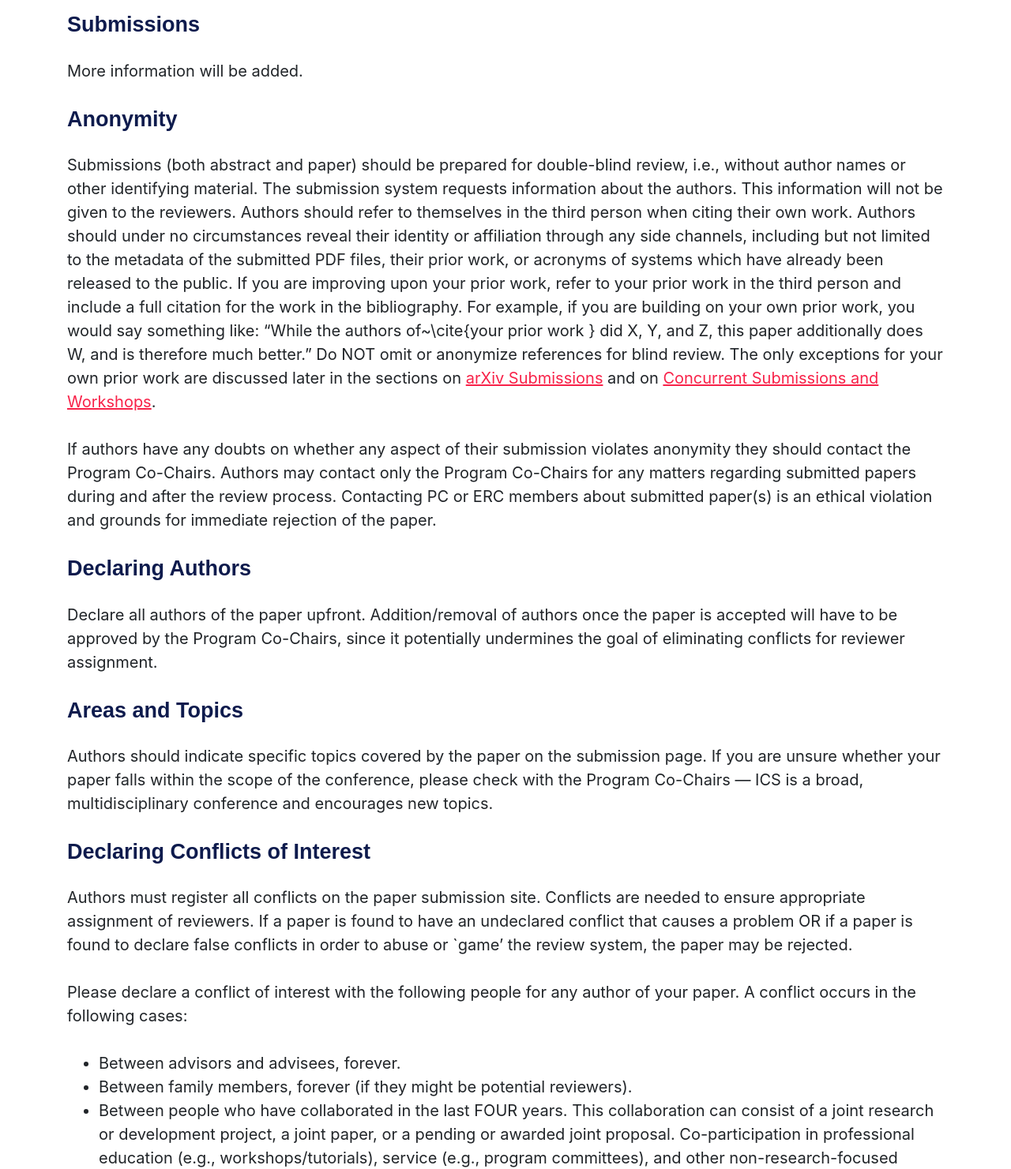
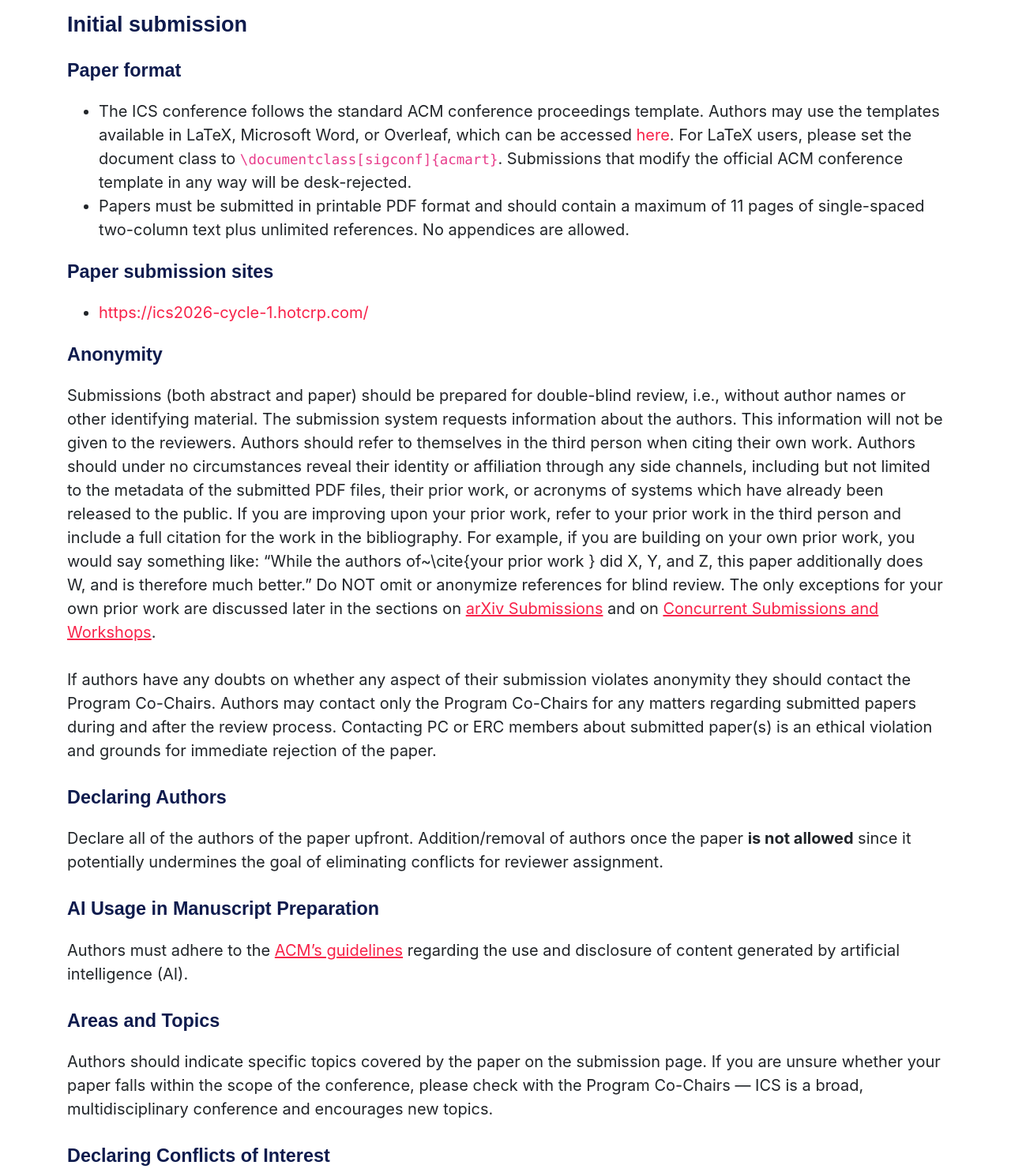
Before and after one commit to DIPSA-QUB/DIPSA-QUB.github.io, a website: page ICS2026-webpage/for-authors/information.html in a window 1280 px wide. Shown: the part 1260-2741 px from the top of the page at 79% size. Drawn offline with nearby package versions, Linux system fonts and the light colour scheme; some packages are replaced by stand-ins of ours; a script that the page names is missing.

Commit message:
Updating for-authors information.md.

```diff
--- a/ICS2026-webpage/feed.xml
+++ b/ICS2026-webpage/feed.xml
@@ -1 +1 @@
-<?xml version="1.0" encoding="utf-8"?><feed xmlns="http://www.w3.org/2005/Atom" ><generator uri="https://jekyllrb.com/" version="4.4.1">Jekyll</generator><link href="/feed.xml" rel="self" type="application/atom+xml" /><link href="/" rel="alternate" type="text/html" /><updated>2025-10-15T17:16:01+01:00</updated><id>/feed.xml</id><title type="html">ACM International Conference on Supercomputing 2026</title><subtitle>ICS 2026</subtitle></feed>
+<?xml version="1.0" encoding="utf-8"?><feed xmlns="http://www.w3.org/2005/Atom" ><generator uri="https://jekyllrb.com/" version="4.4.1">Jekyll</generator><link href="/feed.xml" rel="self" type="application/atom+xml" /><link href="/" rel="alternate" type="text/html" /><updated>2025-10-23T16:37:33+01:00</updated><id>/feed.xml</id><title type="html">ACM International Conference on Supercomputing 2026</title><subtitle>ICS 2026</subtitle></feed>
--- a/ICS2026-webpage/for-authors/information.html
+++ b/ICS2026-webpage/for-authors/information.html
@@ -188,25 +188,38 @@
 
 <h1 id="submission-guidelines">Submission guidelines</h1>
 
-<h2 id="submissions">Submissions</h2>
+<h2 id="initial-submission">Initial submission</h2>
 
-<p>More information will be added.</p>
+<h3 id="paper-format">Paper format</h3>
+<ul>
+  <li>The ICS conference follows the standard ACM conference proceedings template. Authors may use the templates available in LaTeX, Microsoft Word, or Overleaf, which can be accessed <a href="https://www.acm.org/publications/proceedings-template">here</a>. For LaTeX users, please set the document class to <code class="language-plaintext highlighter-rouge">\documentclass[sigconf]{acmart}</code>. Submissions that modify the official ACM conference template in any way will be desk-rejected.</li>
+  <li>Papers must be submitted in printable PDF format and should contain a maximum of 11 pages of single-spaced two-column text plus unlimited references. No appendices are allowed.</li>
+</ul>
 
-<h2 id="anonymity">Anonymity</h2>
+<h3 id="paper-submission-sites">Paper submission sites</h3>
+<ul>
+  <li><a href="https://ics2026-cycle-1.hotcrp.com/">https://ics2026-cycle-1.hotcrp.com/</a></li>
+</ul>
+
+<h3 id="anonymity">Anonymity</h3>
 
 <p>Submissions (both abstract and paper) should be prepared for double-blind review, i.e., without author names or other identifying material. The submission system requests information about the authors. This information will not be given to the reviewers. Authors should refer to themselves in the third person when citing their own work. Authors should under no circumstances reveal their identity or affiliation through any side channels, including but not limited to the metadata of the submitted PDF files, their prior work, or acronyms of systems which have already been released to the public. If you are improving upon your prior work, refer to your prior work in the third person and include a full citation for the work in the bibliography. For example, if you are building on your own prior work, you would say something like: “While the authors of~\cite{your prior work } did X, Y, and Z, this paper additionally does W, and is therefore much better.” Do NOT omit or anonymize references for blind review. The only exceptions for your own prior work are discussed later in the sections on <a href="#arxiv-submissions">arXiv Submissions</a> and on <a href="#concurrent-submissions-and-workshops">Concurrent Submissions and Workshops</a>.</p>
 
 <p>If authors have any doubts on whether any aspect of their submission violates anonymity they should contact the Program Co-Chairs. Authors may contact only the Program Co-Chairs for any matters regarding submitted papers during and after the review process. Contacting PC or ERC members about submitted paper(s) is an ethical violation and grounds for immediate rejection of the paper.</p>
 
-<h2 id="declaring-authors">Declaring Authors</h2>
+<h3 id="declaring-authors">Declaring Authors</h3>
 
-<p>Declare all authors of the paper upfront. Addition/removal of authors once the paper is accepted will have to be approved by the Program Co-Chairs, since it potentially undermines the goal of eliminating conflicts for reviewer assignment.</p>
+<p>Declare all of the authors of the paper upfront. Addition/removal of authors once the paper <strong>is not allowed</strong> since it potentially undermines the goal of eliminating conflicts for reviewer assignment.</p>
 
-<h2 id="areas-and-topics">Areas and Topics</h2>
+<h3 id="ai-usage-in-manuscript-preparation">AI Usage in Manuscript Preparation</h3>
+
+<p>Authors must adhere to the <a href="https://www.acm.org/publications/policies/frequently-asked-questions">ACM’s guidelines</a> regarding the use and disclosure of content generated by artificial intelligence (AI).</p>
+
+<h3 id="areas-and-topics">Areas and Topics</h3>
 
 <p>Authors should indicate specific topics covered by the paper on the submission page. If you are unsure whether your paper falls within the scope of the conference, please check with the Program Co-Chairs — ICS is a broad, multidisciplinary conference and encourages new topics.</p>
 
-<h2 id="declaring-conflicts-of-interest">Declaring Conflicts of Interest</h2>
+<h3 id="declaring-conflicts-of-interest">Declaring Conflicts of Interest</h3>
 
 <p>Authors must register all conflicts on the paper submission site. Conflicts are needed to ensure appropriate assignment of reviewers. If a paper is found to have an undeclared conflict that causes a problem OR if a paper is found to declare false conflicts in order to abuse or `game’ the review system, the paper may be rejected.</p>
 
@@ -231,17 +244,17 @@
 
 <p>Most reviews will be solicited among the members of the PC, but other members from the community may also write reviews. Please declare all conflicts (not just restricted to the PC) on the submission form. When in doubt, contact the Program Co-Chairs.</p>
 
-<h2 id="arxiv-submissions">arXiv Submissions</h2>
+<h3 id="arxiv-submissions">arXiv Submissions</h3>
 
 <p>Authors may submit their work to ICS 2026 for publication even if the paper has been submitted to or currently appears on arXiv. However, please do recognize that arXiv submissions cause serious issues with the double-blind review process. The PC chair will advise the PC members not to consider arXiv submissions in their evaluation. However, we encourage the authors to reduce the possibility of their name being disclosed. While there is no magical solution to hide from the power of web search in locating arXiv papers, we encourage authors to reduce similarity to arXiv submissions where possible.</p>
 
-<h2 id="concurrent-submissions-and-workshops">Concurrent Submissions and Workshops</h2>
+<h3 id="concurrent-submissions-and-workshops">Concurrent Submissions and Workshops</h3>
 
 <p>By submitting a manuscript to ICS 2026, the authors guarantee that the manuscript has not been previously published or accepted for publication in a substantially similar form in any conference, journal, or the archived proceedings of a workshop (e.g., in the ACM/IEEE digital libraries) — see exceptions below. The authors also guarantee that no paper that contains significant overlap with the contributions of the submitted paper will be under review for any other conference or journal or an archived proceedings of a workshop during the review period. Violation of any of these conditions will lead to rejection.</p>
 
 <p>The only exceptions to the above rules are for the authors’ own papers in (1) workshops without archived proceedings such as in the ACM/IEEE digital libraries (or where the authors chose not to have their paper appear in the archived proceedings), or (2) venues such as IEEE CAL or arXiv where there is an explicit policy that such publication does not preclude longer conference submissions. In all such cases, the submitted manuscript may ignore the above work to preserve author anonymity. This information must, however, be provided on the submission form — the Program Co-Chairs will make this information available to reviewers if it becomes necessary to ensure a fair review. As always, if you are in doubt, it is best to contact the Program Co-Chairs. Finally, we also note that the <a href="http://www.acm.org/publications/policies/plagiarism_policy">ACM Plagiarism Policy</a> covers a range of ethical issues concerning the misrepresentation of other works or one’s own work.</p>
 
-<h2 id="ethical-obligations">Ethical Obligations</h2>
+<h3 id="ethical-obligations">Ethical Obligations</h3>
 
 <ul>
   <li>Authors are not allowed to contact reviewers or PC members to encourage or to solicit them to bid on any paper.</li>
@@ -259,7 +272,7 @@
 
 <p><strong> AUTHORS TAKE NOTE:</strong> The official publication date is the date the proceedings are made available in the ACM Digital Library. This date may be up to two weeks prior to the first day of the conference. The official publication date may affect the deadline for any patent filings related to published work. (For those rare conferences whose proceedings are published in the ACM Digital Library after the conference is over, the official publication date remains the first day of the conference.)</p>
 
-<h2 id="important-update-on-acms-new-open-access-publishing-model-for-2026-acm-conferences">Important update on ACMs new open access publishing model for 2026 ACM Conferences</h2>
+<h3 id="important-update-on-acms-new-open-access-publishing-model-for-2026-acm-conferences">Important update on ACMs new open access publishing model for 2026 ACM Conferences</h3>
 
 <p>Starting January 1, 2026, ACM will fully transition to Open Access. All ACM publications, including those from ACM-sponsored conferences, will be 100% Open Access. Authors will have two primary options for publishing Open Access articles with ACM: the ACM Open institutional model or by paying Article Processing Charges (APCs). With over 1,800 institutions already part of ACM Open, the majority of ACM-sponsored conference papers will not require APCs from authors or conferences (currently, around 70-75%).</p>
 
@@ -281,7 +294,7 @@
 <p>Authors are required to present their work in a scheduled session with other ICS Papers.
 Papers that are not presented in person at the conference may be removed from the ACM Digital Library.</p>
 
-<h2 id="for-authors-who-may-require-a-visa-to-enter-the-united-kingdom">For authors who may require a visa to enter the United Kingdom</h2>
+<h3 id="for-authors-who-may-require-a-visa-to-enter-the-united-kingdom">For authors who may require a visa to enter the United Kingdom</h3>
 
 <p>In the case of authors who may require visas to enter the UK to attend the conference, we encourage them to apply for them early (e.g., at submission time). Please, have in mind that in the unfortunate event that authors do not receive visas on time for the conference, they will be required to provide a proof of the pending or rejected visa application. More details will be provided on this matter.</p>
 
```
